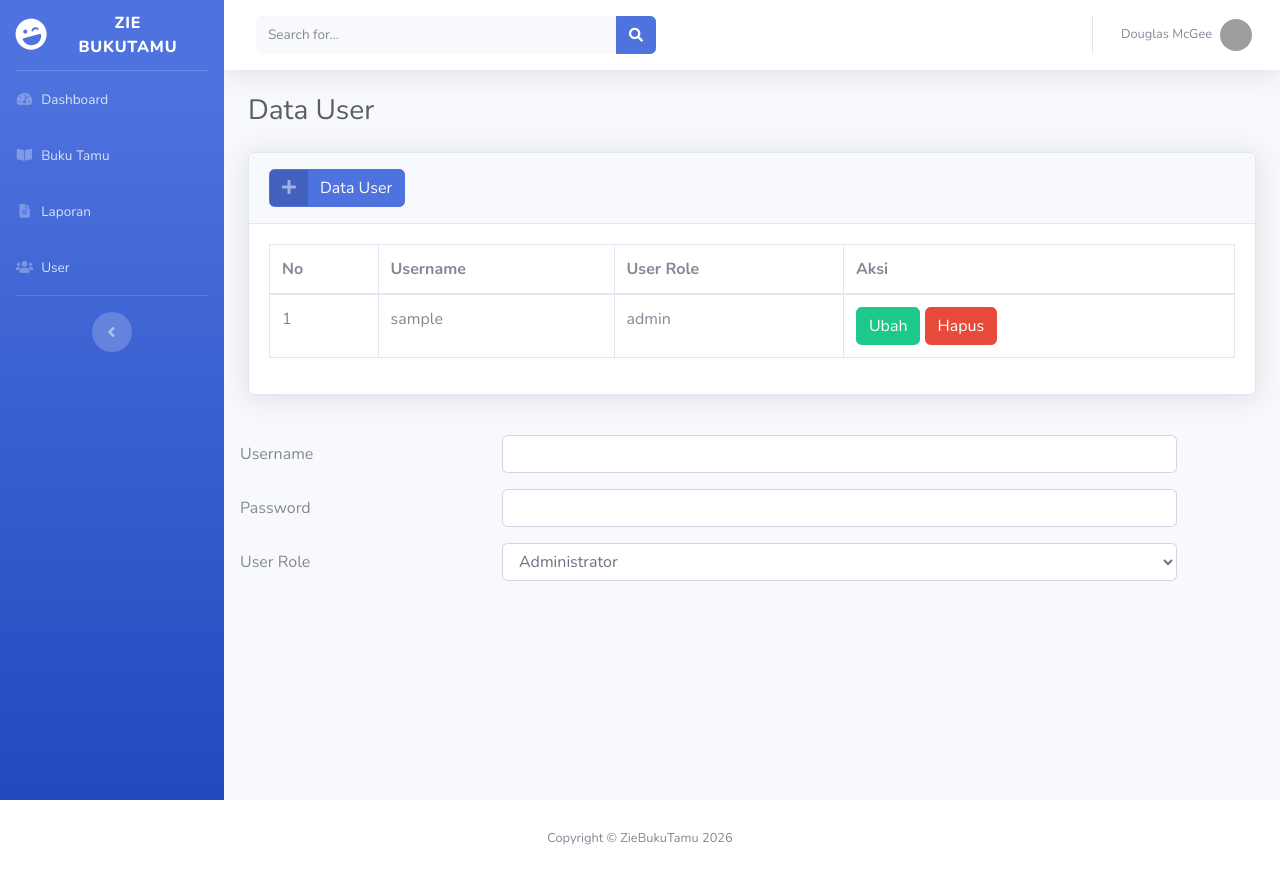
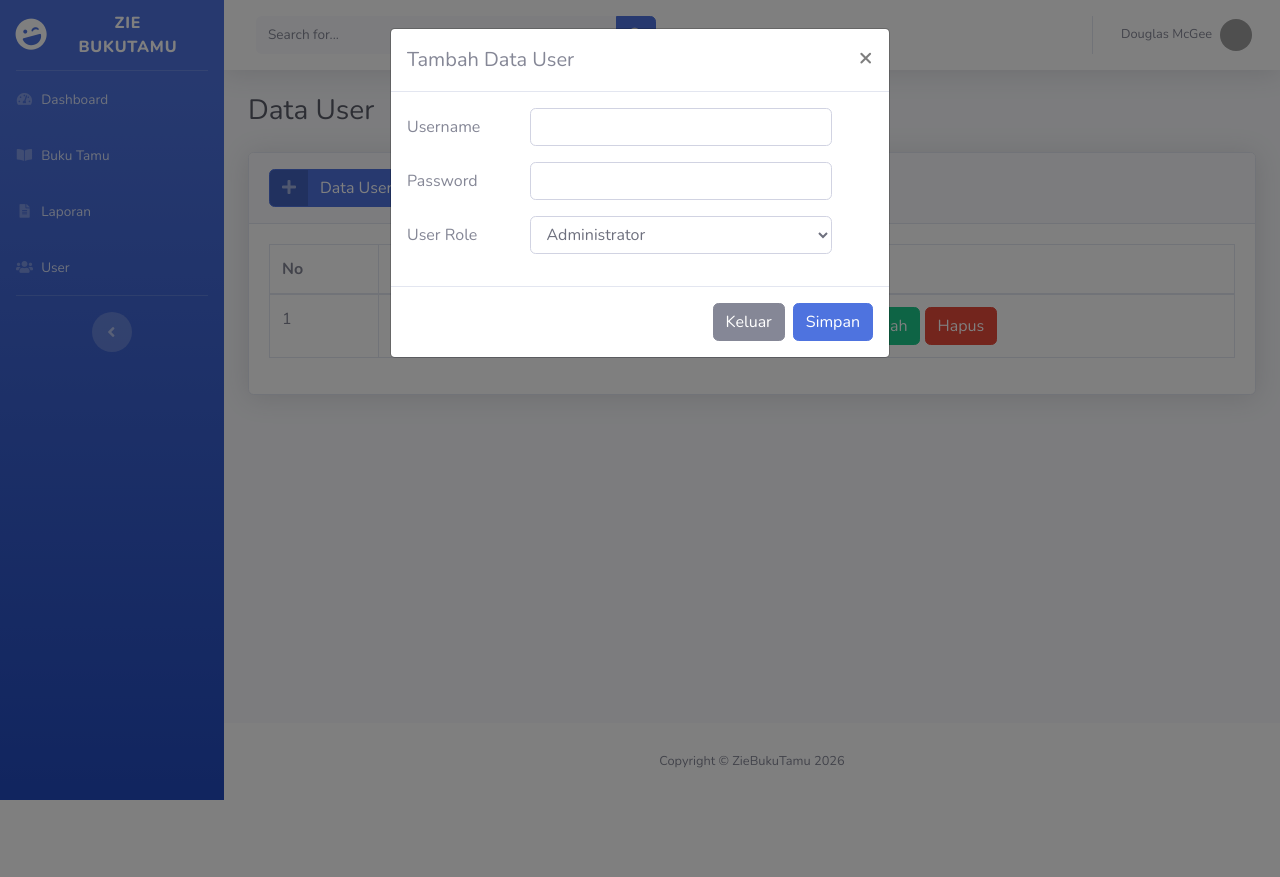
Before and after one commit to Zzra29/Buku-Tamu, a PHP site: page /users.php in a window 1280 px wide, after a click on "Data User". After the commit the page ends 800 px from the top, so only its background shows below. Run offline with PHP 8.4, Linux system fonts and the light colour scheme; tables that the repository leaves empty or names only in its code hold one stand-in row (values such as "Sample post"); grey boxes are pictures that could not be loaded.

Commit message:
menambahkan fitur tambah user

```diff
--- a/function.php
+++ b/function.php
@@ -69,4 +69,22 @@ function hapus_tamu($id) {
     return mysqli_affected_rows($koneksi);
 }
 
+function tambah_user($data){
+    global $koneksi;
+
+    $kode         = htmlspecialchars($data["id_user"]);
+    $username     = htmlspecialchars($data["username"]);
+    $password     = htmlspecialchars($data["password"]);
+    $user_role    = htmlspecialchars($data["user_role"]);
+
+    // Enkripsi password dengan password_hash
+    $password_hash = password_hash($password, PASSWORD_DEFAULT);
+
+    $query = "INSERT INTO users VALUES ('$kode','$username','$password_hash','$user_role')";
+
+    mysqli_query($koneksi, $query);
+
+    return mysqli_affected_rows($koneksi);
+}
+
 ?>
--- a/templates/header.php
+++ b/templates/header.php
@@ -61,7 +61,7 @@
             </li>
 
             <li class="nav-item">
-                <a class="nav-link" href="index.html">
+                <a class="nav-link" href="users.php">
                     <i class="fas fa-fw fa-users"></i>
                     <span>User</span></a>
             </li>
--- a/users.php
+++ b/users.php
@@ -9,6 +9,24 @@
 
                     <!-- Page Heading -->
                     <h1 class="h3 mb-4 text-gray-800">Data User</h1>
+                    <?php
+                        // jika ada tombol simpan
+                        if (isset($_POST['simpan'])) {
+                            if (tambah_user($_POST) > 0) {   // ✅ sudah diganti jadi tambah_user
+                        ?>
+                                <div class="alert alert-success" role="alert">
+                                    Data berhasil disimpan!
+                                </div>
+                        <?php
+                            } else {
+                        ?>
+                                <div class="alert alert-danger" role="alert">
+                                    Data gagal disimpan!
+                                </div>
+                        <?php
+                            }
+                        }
+                        ?>
 
                     <!-- Custom styles for this page -->
                     <link href="assets/vendor/datatables/dataTables.bootstrap4.min.css" rel="stylesheet">
@@ -87,23 +105,58 @@
                     ?>
 
                     <!-- Modal -->
+                                       <!-- Modal -->
+<div class="modal fade" id="tambahModal" tabindex="-1"
+    aria-labelledby="tambahModalLabel" aria-hidden="true">
+
+    <div class="modal-dialog">
+        <div class="modal-content">
+
+            <form method="post" action="">
+
+                <div class="modal-header">
+                    <h5 class="modal-title" id="tambahModalLabel">
+                        Tambah Data User
+                    </h5>
+                    <button type="button" class="close" data-dismiss="modal" aria-label="Close">
+                        <span aria-hidden="true">&times;</span>
+                    </button>
+                </div>
+
                 <div class="modal-body">
-                            <form method="post" action="">
-                                <input type="hidden" name="id_user" id="id_user" value="<?= $kodeuser ?>">
+                    <input type="hidden"
+        name="id_user"
+        id="id_user"
+        value="<?= $kodeuser ?>">
+
     <div class="form-group row">
-                                    <label for="username" class="col-sm-3 col-form-label">Username</label>
+        <label for="username" class="col-sm-3 col-form-label">
+            Username
+        </label>
         <div class="col-sm-8">
-                                        <input type="text" class="form-control" id="username" name="username">
+            <input type="text"
+                class="form-control"
+                id="username"
+                name="username">
         </div>
     </div>
+
     <div class="form-group row">
-                                    <label for="password" class="col-sm-3 col-form-label">Password</label>
+        <label for="password" class="col-sm-3 col-form-label">
+            Password
+        </label>
         <div class="col-sm-8">
-                                        <input type="password" class="form-control" id="password" name="password">
+            <input type="password"
+                class="form-control"
+                id="password"
+                name="password">
         </div>
     </div>
+
     <div class="form-group row">
-                                    <label for="user_role" class="col-sm-3 col-form-label">User Role</label>
+        <label for="user_role" class="col-sm-3 col-form-label">
+            User Role
+        </label>
         <div class="col-sm-8">
             <select class="form-control" id="user_role" name="user_role">
                 <option value="admin">Administrator</option>
@@ -111,7 +164,16 @@
             </select>
         </div>
     </div>
+
+                </div>
+
+                <div class="modal-footer">
+                    <button type="button" class="btn btn-secondary" data-dismiss="modal">Keluar</button>
+                    <button type="submit" name="simpan" class="btn btn-primary">Simpan</button>
+                </div>
+
             </form>
+
         </div>
     </div>
 </div>
```
Also changed, not shown: buku-tamu.php (+20 -1 lines). Lines whose indentation alone changed are shown as unchanged.
